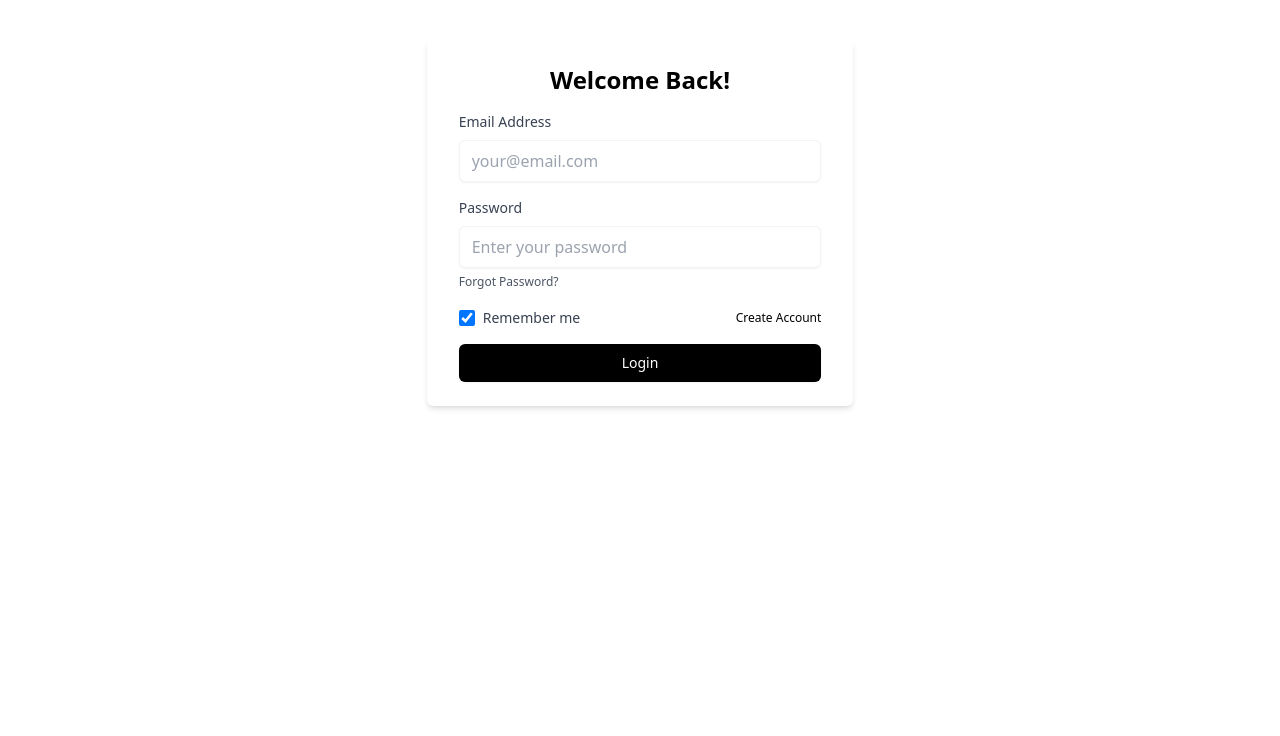
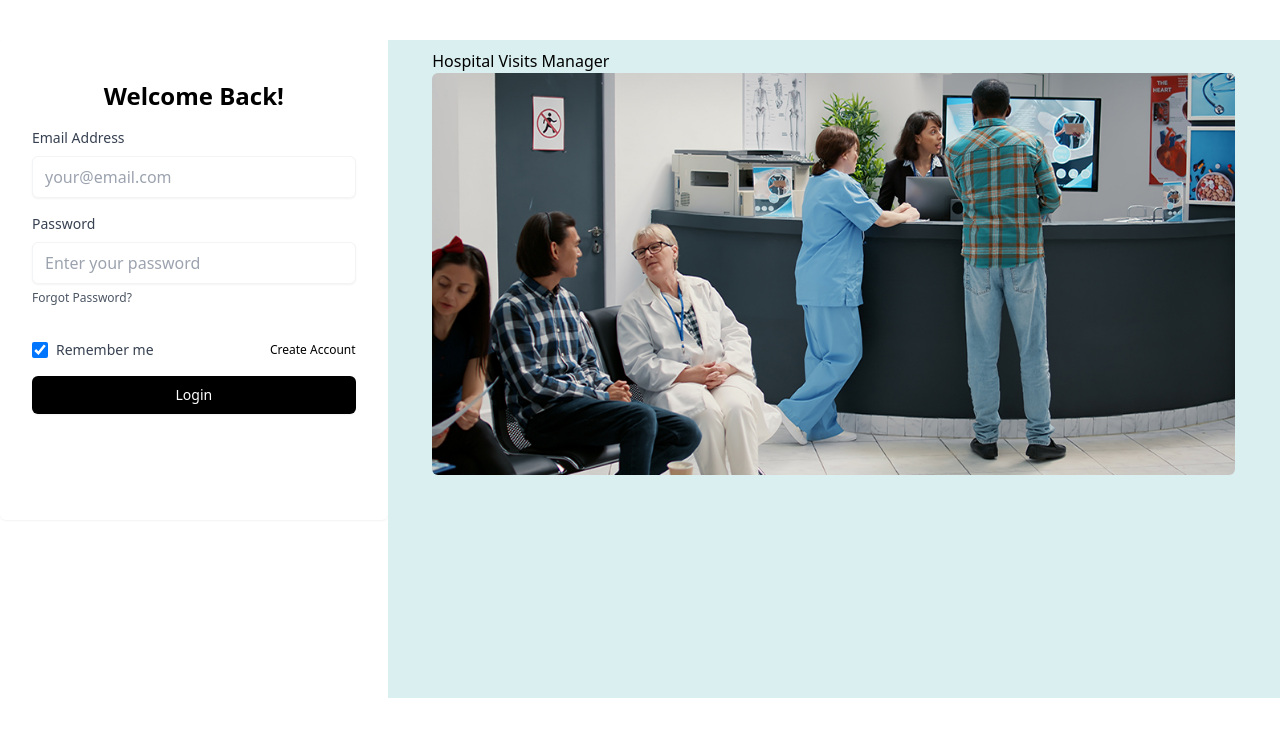
Before and after one commit to judahtc/hospital-patient-visits-manager-frontend, an Angular app in the folder hospital-visits-manager-frontend/: page / in a window 1280 px wide. Shown: the top 736 px of the page. Built offline with nearby package versions, Linux system fonts and the light colour scheme.

Commit message:
feat:login page picture initial commit

```diff
--- a/hospital-visits-manager-frontend/src/app/login/login.component.html
+++ b/hospital-visits-manager-frontend/src/app/login/login.component.html
@@ -1,5 +1,5 @@
-<div class=" flex items-center justify-center w-full dark:bg-gray-950 mt-10">
-  <div class="bg-white dark:bg-gray-900 shadow-md rounded-md px-8 py-6 max-w-lg w-1/3">
+<div class="flex  w-full dark:bg-gray-950 mt-10">
+  <div class="bg-white dark:bg-gray-900 shadow-sm rounded-md px-8 pt-10 py-6 max-w-lg w-1/3 h-[30rem]">
     <h1 class="text-2xl font-bold text-center mb-4 dark:text-gray-200">Welcome Back!</h1>
 
     <form action="#" [formGroup]="form">
@@ -35,7 +35,7 @@
           class="text-xs text-gray-600 hover:text-black focus:outline-none focus:ring-2 focus:ring-offset-2 focus:ring-black">Forgot
           Password?</a>
       </div>
-      <div class="flex items-center justify-between mb-4">
+      <div class="flex items-center justify-between mb-4 mt-8">
         <div class="flex items-center">
           <input type="checkbox" id="remember"
             class="h-4 w-4 rounded border-gray-300 text-black focus:ring-black focus:outline-none" checked>
@@ -49,4 +49,18 @@
         class="w-full flex justify-center py-2 px-4 border border-transparent rounded-md shadow-sm text-sm font-medium text-white bg-black hover:bg-black focus:outline-none focus:ring-2 focus:ring-offset-2 focus:ring-black">Login</button>
     </form>
   </div>
+
+
+  <div>
+
+    <div
+      style="background-color: rgb(218, 240, 240);padding: 1%;padding-left: 5%;padding-right: 5%;padding-bottom: 25%;">
+
+      <div>
+        <h5>Hospital Visits Manager</h5>
+      </div>
+      <img class=" rounded-md" src="assets/images/receptionists.jpg" alt="Receptionist" />
+    </div>
+  </div>
+
 </div>
```
Also changed, not shown: hospital-visits-manager-frontend/src/assets/images/receptionists.jpg (added).
